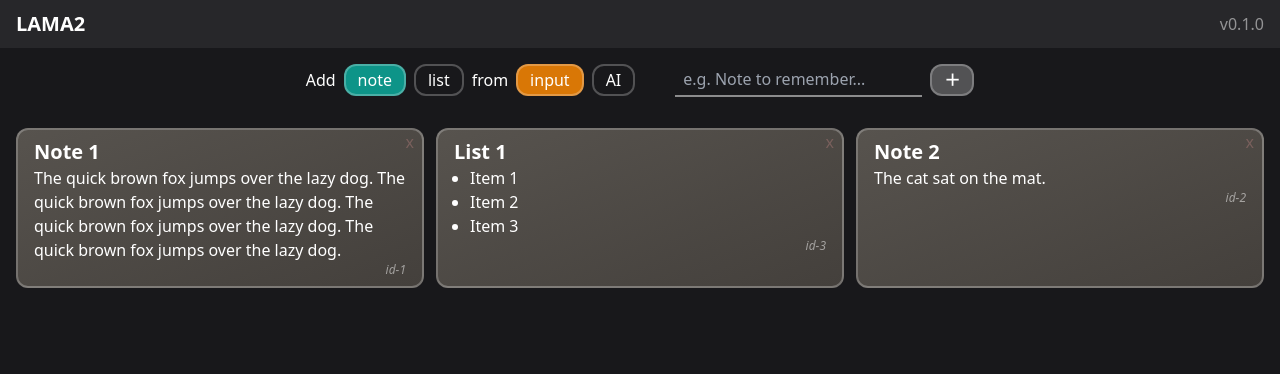
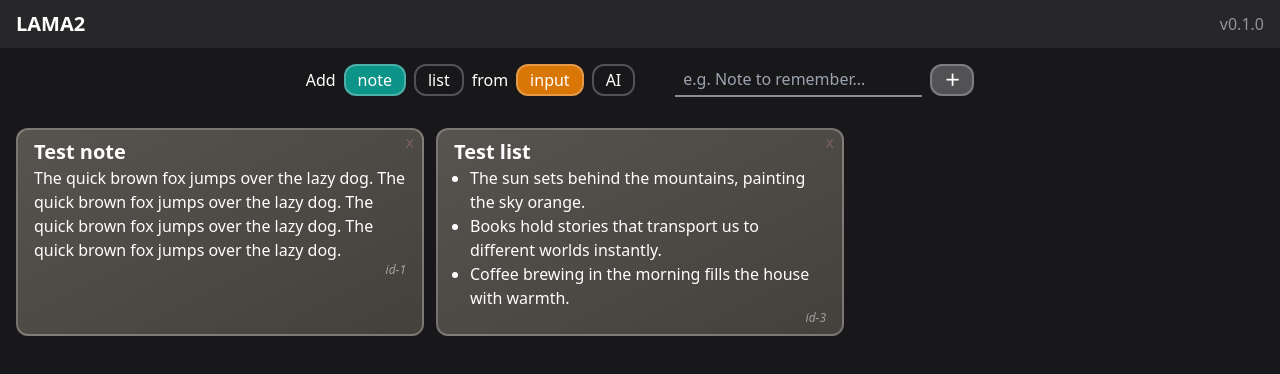
Before and after one commit to alepemu/lama2, a React (Vite) app: page / in a window 1280 px wide. Shown: the top 374 px of the page. Built offline with nearby package versions, Linux system fonts and the light colour scheme.

Commit message:
Update mocks.json and CreateNewNote.tsx

```diff
--- a/src/assets/mocks.json
+++ b/src/assets/mocks.json
@@ -1,7 +1,7 @@
 [
   {
     "data": {
-      "title": "Note 1",
+      "title": "Test note",
       "text": "The quick brown fox jumps over the lazy dog. The quick brown fox jumps over the lazy dog. The quick brown fox jumps over the lazy dog. The quick brown fox jumps over the lazy dog.",
       "typeId": 0
     },
@@ -9,18 +9,14 @@
   },
   {
     "data": {
-      "title": "List 1",
-      "list": ["Item 1", "Item 2", "Item 3"],
+      "title": "Test list",
+      "list": [
+        "The sun sets behind the mountains, painting the sky orange.",
+        "Books hold stories that transport us to different worlds instantly.",
+        "Coffee brewing in the morning fills the house with warmth."
+      ],
       "typeId": 1
     },
     "id": "3"
-  },
-  {
-    "data": {
-      "title": "Note 2",
-      "text": "The cat sat on the mat.",
-      "typeId": 0
-    },
-    "id": "2"
   }
 ]
--- a/src/components/form/CreateNewNote.tsx
+++ b/src/components/form/CreateNewNote.tsx
@@ -36,12 +36,18 @@ export function CreateNewNote() {
       fetch(import.meta.env.VITE_APP_API_URL + "/ai-test", options)
         .then((response) => response.json())
         .then((data) => {
-          console.log(data);
           if (typeof data === "string") {
             dispatch(
               addNote({
                 id: "temp",
                 data: { title: input, text: data, typeId: 0 },
+              })
+            );
+          } else if (typeof data === "object") {
+            dispatch(
+              addNote({
+                id: "temp",
+                data: { title: input, list: data, typeId: 1 },
               })
             );
           } else {
```
